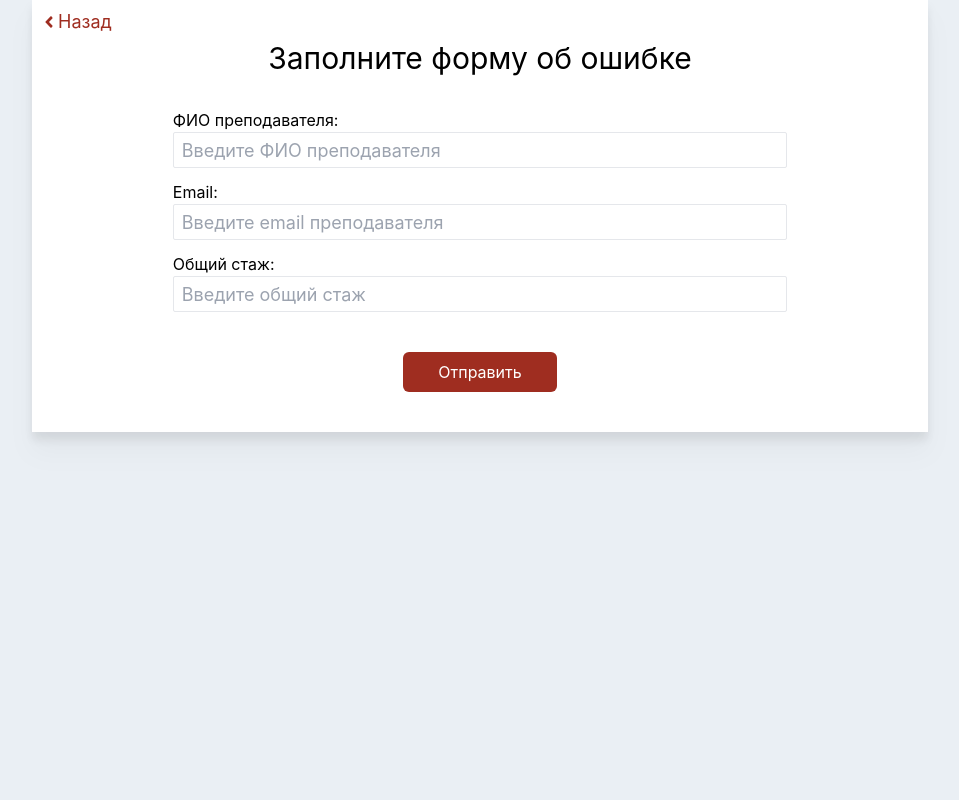
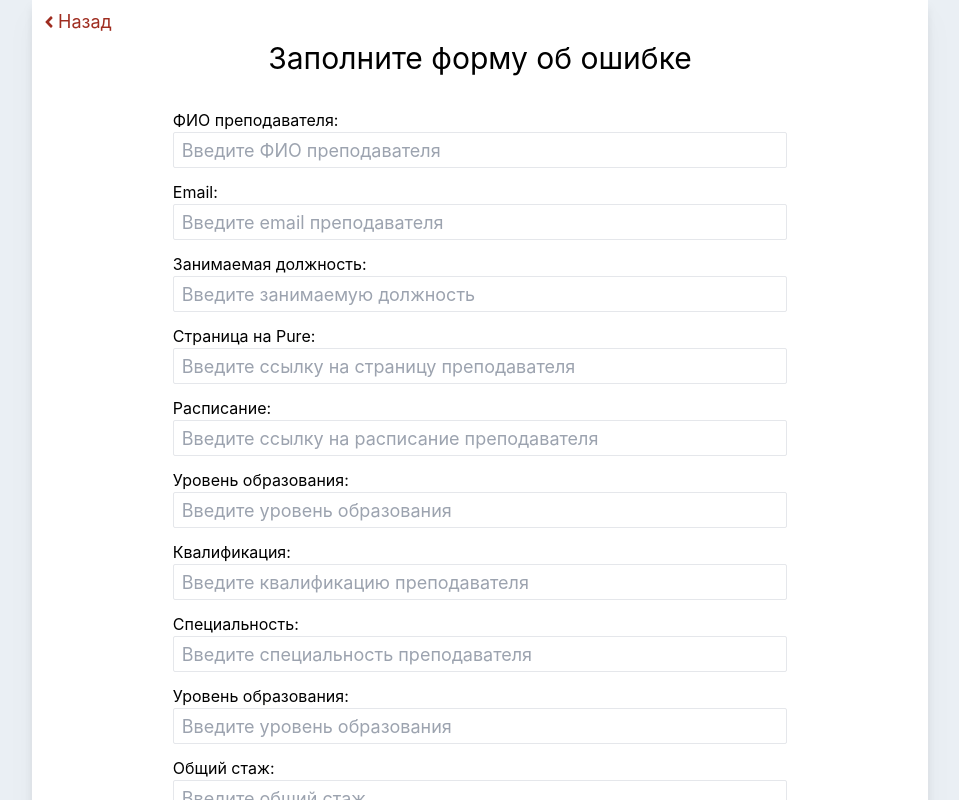
Before and after one commit to Practice-2021/frontend, a React (Create React App) app: page /edit/1 in a window 1280 px wide. Shown: the whole page, without its empty margins (160-1119 px from the left). Built offline with nearby package versions, Linux system fonts and the light colour scheme.

Commit message:
added fields to edit page

```diff
--- a/src/components/EditForm/EditForm.jsx
+++ b/src/components/EditForm/EditForm.jsx
@@ -24,9 +24,57 @@ const EditForm = ({className}) => {
                 <label>Email:</label>
                 <input className="w-full h-9 pl-2 border rounded-sm text-lg" placeholder="Введите email преподавателя" defaultValue={teacher?.email} {...register("teacherEmail")} />
             </div>
-            <div className="flex flex-col w-4/5 mb-10">
+            <div className="flex flex-col w-4/5 mb-3">
+                <label>Занимаемая должность:</label>
+                <input className="w-full h-9 pl-2 border rounded-sm text-lg" placeholder="Введите занимаемую должность" defaultValue={teacher?.position} {...register("position")} />
+            </div>
+            <div className="flex flex-col w-4/5 mb-3">
+                <label>Страница на Pure:</label>
+                <input className="w-full h-9 pl-2 border rounded-sm text-lg" placeholder="Введите ссылку на страницу преподавателя" defaultValue={teacher?.pure} {...register("pure")} />
+            </div>
+            <div className="flex flex-col w-4/5 mb-3">
+                <label>Расписание:</label>
+                <input className="w-full h-9 pl-2 border rounded-sm text-lg" placeholder="Введите ссылку на расписание преподавателя" defaultValue={teacher?.timetable} {...register("timetable")} />
+            </div>
+            <div className="flex flex-col w-4/5 mb-3">
+                <label>Уровень образования:</label>
+                <input className="w-full h-9 pl-2 border rounded-sm text-lg" placeholder="Введите уровень образования" defaultValue={teacher?.education_level} {...register("education_level")} />
+            </div>
+            <div className="flex flex-col w-4/5 mb-3">
+                <label>Квалификация:</label>
+                <input className="w-full h-9 pl-2 border rounded-sm text-lg" placeholder="Введите квалификацию преподавателя" defaultValue={teacher?.qualification} {...register("qualification")} />
+            </div>
+            <div className="flex flex-col w-4/5 mb-3">
+                <label>Специальность:</label>
+                <input className="w-full h-9 pl-2 border rounded-sm text-lg" placeholder="Введите специальность преподавателя" defaultValue={teacher?.speciality} {...register("speciality")} />
+            </div>
+            <div className="flex flex-col w-4/5 mb-3">
+                <label>Уровень образования:</label>
+                <input className="w-full h-9 pl-2 border rounded-sm text-lg" placeholder="Введите уровень образования" defaultValue={teacher?.education_level} {...register("education_level")} />
+            </div>
+            <div className="flex flex-col w-4/5 mb-3">
                 <label>Общий стаж:</label>
                 <input className="w-full h-9 pl-2 border rounded-sm text-lg" placeholder="Введите общий стаж" defaultValue={teacher?.total_exp} {...register("total_exp")} />
+            </div>
+            <div className="flex flex-col w-4/5 mb-10">
+                <label>Стаж работы по специальности:</label>
+                <input className="w-full h-9 pl-2 border rounded-sm text-lg" placeholder="Введите стаж работы по специальности" defaultValue={teacher?.exp_spec} {...register("exp_spec")} />
+            </div>
+            <div className="flex flex-col w-4/5 mb-3">
+                <label>Публикации:</label>
+                <input className="w-full h-9 pl-2 border rounded-sm text-lg" placeholder="Введите количество публикаций" defaultValue={teacher?.publications} {...register("publications")} />
+            </div>
+            <div className="flex flex-col w-4/5 mb-3">
+                <label>Заявки:</label>
+                <input className="w-full h-9 pl-2 border rounded-sm text-lg" placeholder="Введите количество заявок" defaultValue={teacher?.applications} {...register("applications")} />
+            </div>
+            <div className="flex flex-col w-4/5 mb-3">
+                <label>Гранты:</label>
+                <input className="w-full h-9 pl-2 border rounded-sm text-lg" placeholder="Введите количество грантов" defaultValue={teacher?.grants} {...register("grants")} />
+            </div>
+            <div className="flex flex-col w-4/5 mb-10">
+                <label>Проекты:</label>
+                <input className="w-full h-9 pl-2 border rounded-sm text-lg" placeholder="Введите количество проектов" defaultValue={teacher?.projects} {...register("projects")} />
             </div>
             <button className="bg-roof-terracotta rounded-md h-10 text-white w-1/5 hover:bg-saddle-brown" type="submit">Отправить</button>
         </form>
--- a/src/utils/testData.js
+++ b/src/utils/testData.js
@@ -42,6 +42,7 @@ const teachers = [
         `
     },
     {
+        /*айди низя*/
         id: 2,
         full_name: "Басков Олег Владимирович",
         department: "Высшая математика",
@@ -50,6 +51,7 @@ const teachers = [
         email: "ov.japh@gmail.com",
         pure: "https://spbu.pure.elsevier.com/ru/persons/%D0%BE%D0%BB%D0%B5%D0%B3-%D0%B2%D0%BB%D0%B0%D0%B4%D0%B8%D0%BC%D0%B8%D1%80%D0%BE%D0%B2%D0%B8%D1%87-%D0%B1%D0%B0%D1%81%D0%BA%D0%BE%D0%B2",
         timetable: "https://timetable.spbu.ru/EducatorEvents/3053",
+        /*фотку низя*/
         photo: "http://www.apmath.spbu.ru/photo/baskov.jpg",
         education_level: "Высшее",
         qualification: "Математик",
@@ -60,7 +62,9 @@ const teachers = [
         applications: 20,
         grants: 0,
         projects: 4,
+        /*низя*/
         disciplines: ["Математический анализ (практика)","Неклассические логики (лекции, практика)","Математическая логика и теория алгоритмов (лекции)"],
+        /*био низя*/
         biography: `1997 - 2006	ученик физико-математического лицея №366
         2006 - 2011	студент кафедры технологии программирования ПМ-ПУ СПбГУ
         2011 - 2014	аспирант кафедры теории управления ПМ-ПУ СПбГУ
```
Also changed, not shown: 1 other file (tests, documents, lock files or other folders).
